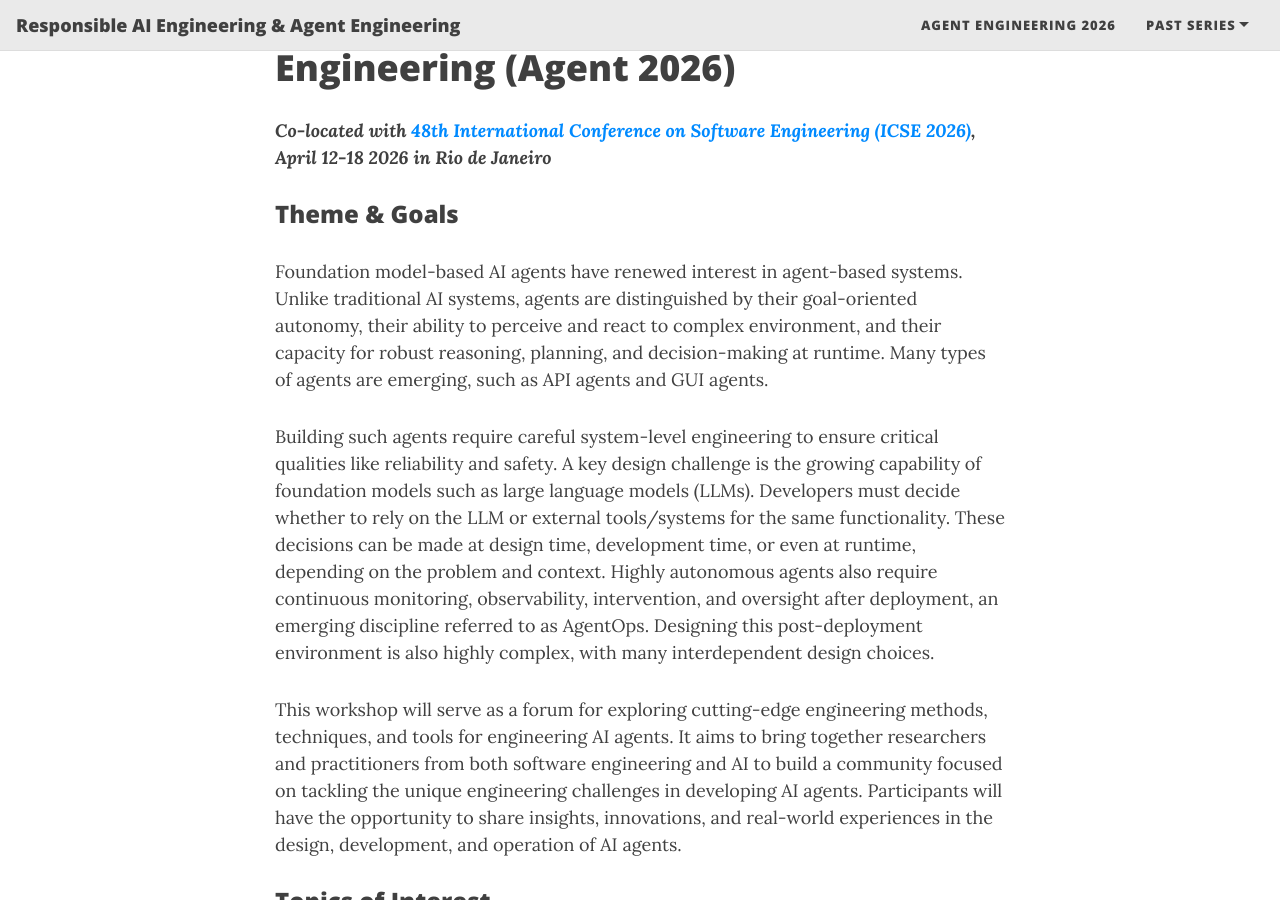
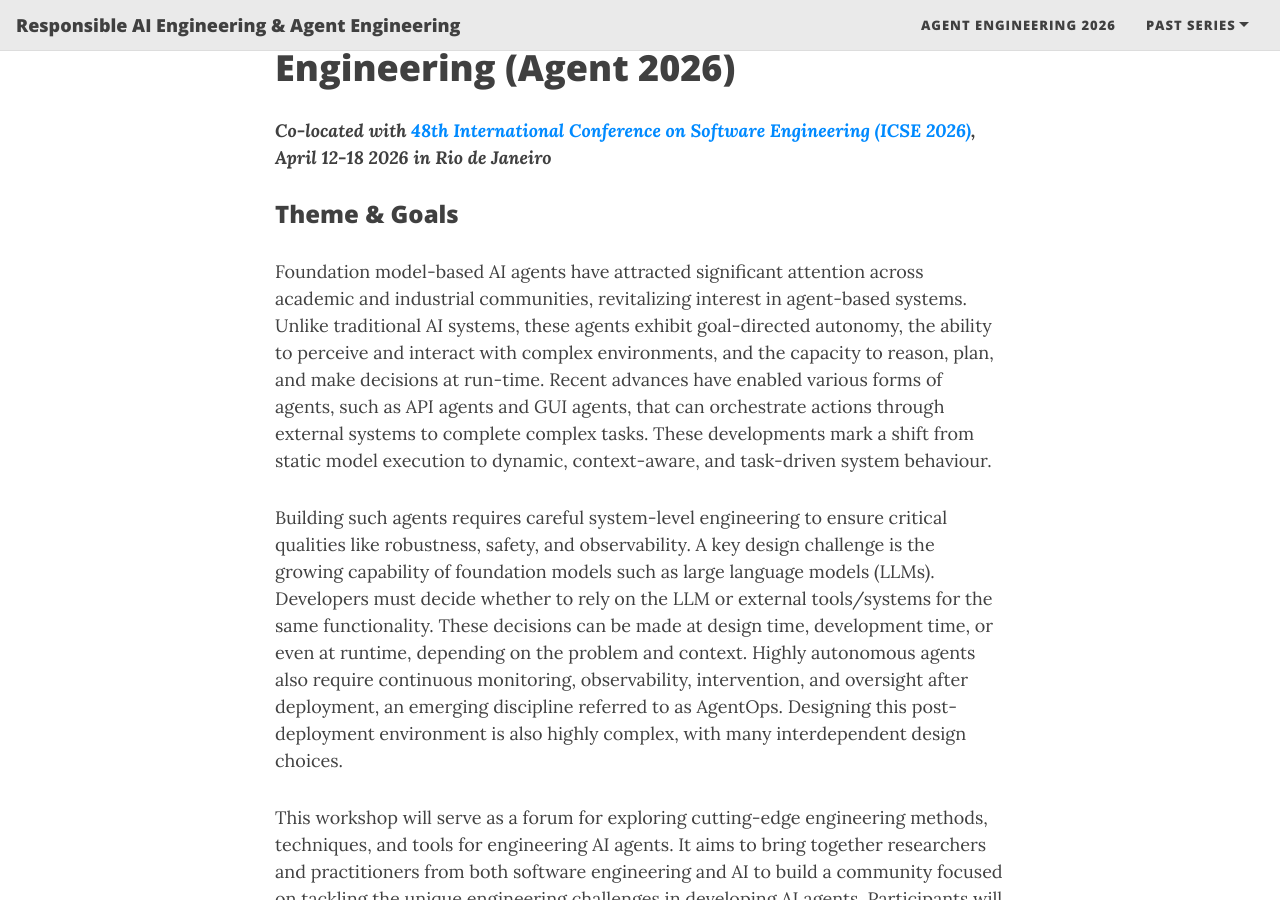
Before and after one commit to RAIEngineering/AIEng-Series, a Jekyll site: the page built from Agent2026.md, in a window 1280 px wide and 900 px high, scrolled down 258 px. Built offline with Jekyll 4.4.1, drawn with Linux system fonts in a browser that asks for light colours; nearby versions of some CDN libraries.

Commit message:
Update Agent2026.md

```diff
--- a/Agent2026.md
+++ b/Agent2026.md
@@ -11,9 +11,9 @@
 
 ### Theme & Goals
 
-Foundation model-based AI agents have renewed interest in agent-based systems. Unlike traditional AI systems, agents are distinguished by their goal-oriented autonomy, their ability to perceive and react to complex environment, and their capacity for robust reasoning, planning, and decision-making at runtime. Many types of agents are emerging, such as API agents and GUI agents.
+Foundation model-based AI agents have attracted significant attention across academic and industrial communities, revitalizing interest in agent-based systems. Unlike traditional AI systems, these agents exhibit goal-directed autonomy, the ability to perceive and interact with complex environments, and the capacity to reason, plan, and make decisions at run-time. Recent advances have enabled various forms of agents, such as API agents and GUI agents, that can orchestrate actions through external systems to complete complex tasks. These developments mark a shift from static model execution to dynamic, context-aware, and task-driven system behaviour.
 
-Building such agents require careful system-level engineering to ensure critical qualities like reliability and safety. A key design challenge is the growing capability of foundation models such as large language models (LLMs). Developers must decide whether to rely on the LLM or external tools/systems for the same functionality. These decisions can be made at design time, development time, or even at runtime, depending on the problem and context. Highly autonomous agents also require continuous monitoring, observability, intervention, and oversight after deployment, an emerging discipline referred to as AgentOps. Designing this post-deployment environment is also highly complex, with many interdependent design choices.
+Building such agents requires careful system-level engineering to ensure critical qualities like robustness, safety, and observability. A key design challenge is the growing capability of foundation models such as large language models (LLMs). Developers must decide whether to rely on the LLM or external tools/systems for the same functionality. These decisions can be made at design time, development time, or even at runtime, depending on the problem and context. Highly autonomous agents also require continuous monitoring, observability, intervention, and oversight after deployment, an emerging discipline referred to as AgentOps. Designing this post-deployment environment is also highly complex, with many interdependent design choices.
 
 
 This workshop will serve as a forum for exploring cutting-edge engineering methods, techniques, and tools for engineering AI agents. It aims to bring together researchers and practitioners from both software engineering and AI to build a community focused on tackling the unique engineering challenges in developing AI agents. Participants will have the opportunity to share insights, innovations, and real-world experiences in the design, development, and operation of AI agents.
```
